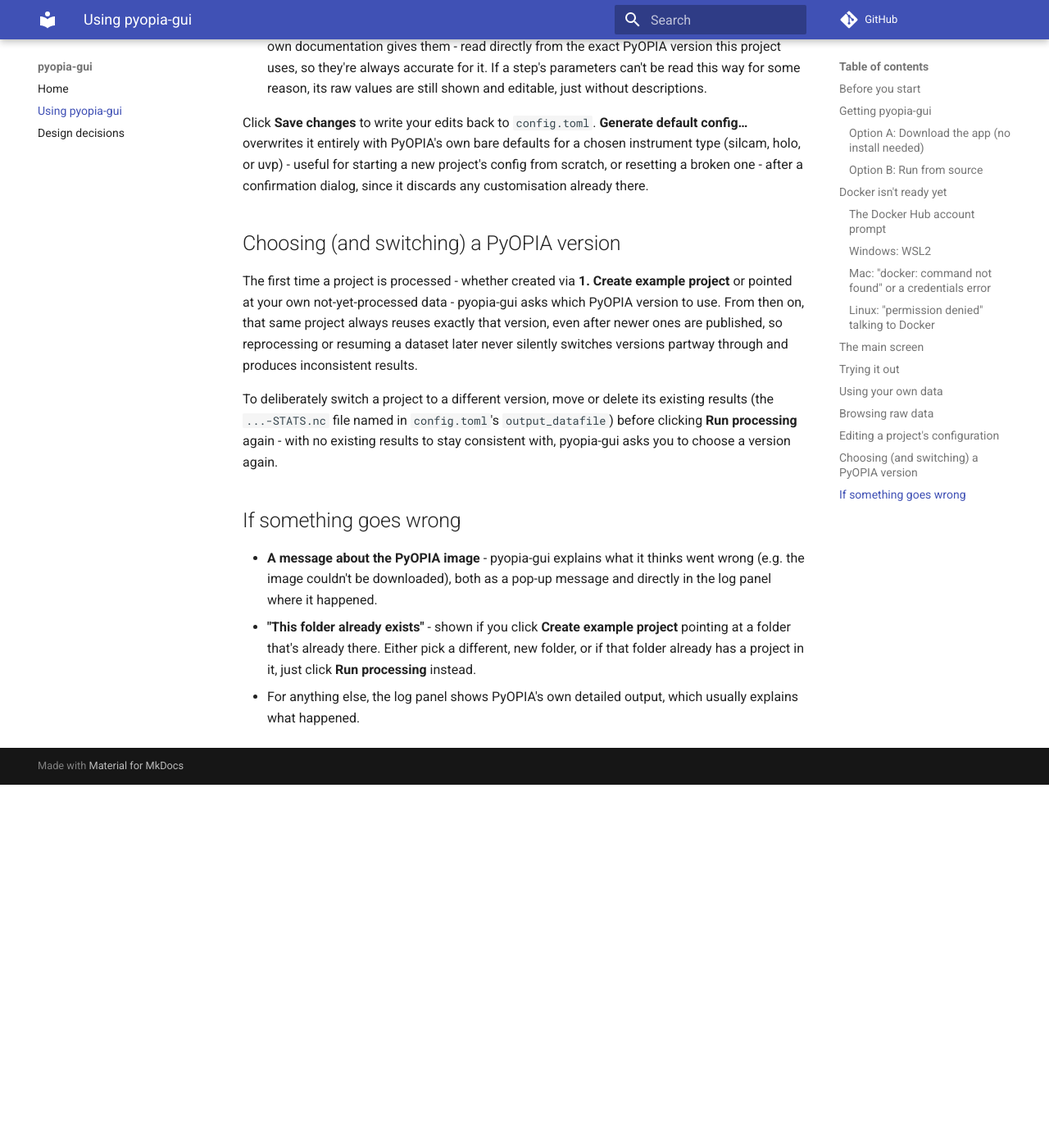
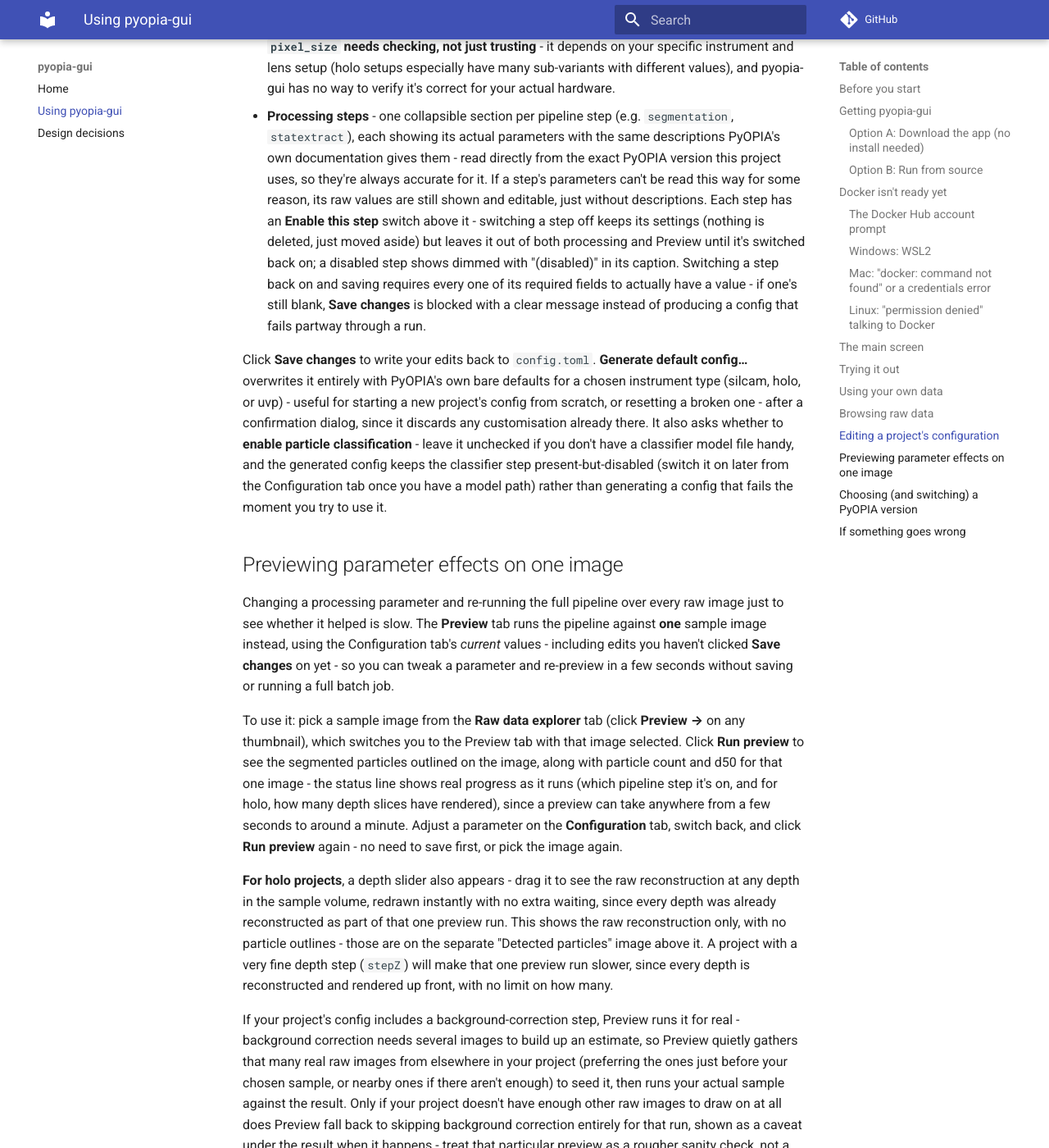
Before and after one commit to nimmo-smith-technologies/pyopia-gui, an MkDocs documentation site: the page built from docs/usage.md, in a window 1280 px wide and 1400 px high, scrolled down 5369 px. Shown: the whole window at 82% size. Built offline with MkDocs 1.6.1 and Material for MkDocs 9.7.7, drawn with Linux system fonts in a browser that asks for light colours; comment, search, counter and statistics services are not loaded; before the commit the page ends 6326 px from its top, so only the background shows below that; some of the changed text lies outside the part shown.

Commit message:
Update docs for the Preview tab and other recent changes
README and docs/usage.md now describe the Preview tab and the Process
tab's output-folder cleanup; docs/index.md's stale "coming soon" line for
the Configuration guide is removed since it shipped months ago.

```diff
--- a/docs/usage.md
+++ b/docs/usage.md
@@ -168,11 +168,18 @@ tabs - each one only usable once it's actually relevant:
    valid PyOPIA project. Lets you view and edit that project's `config.toml` without
    needing a text editor - see [Editing a project's configuration](#editing-a-projects-configuration)
    below.
-4. **Process** - becomes available once the Project folder field points at a valid
+4. **Preview** - becomes available once the Project folder field points at a valid
+   PyOPIA project. Run the current processing parameters against a single sample
+   image to quickly check the effect of a change, without waiting for a full batch
+   run - see [Previewing parameter effects on one image](#previewing-parameter-effects-on-one-image)
+   below.
+5. **Process** - becomes available once the Project folder field points at a valid
    PyOPIA project (a folder with a `config.toml`). **Run processing** runs PyOPIA
    on it - once finished, results are available on the Results tab (including
    generating a montage there, on demand - it isn't built automatically).
-5. **Results** - becomes available once that project actually has results (a
+   **Starting a run clears the project's existing output folder first**, so old
+   results are never left behind to potentially get mixed into new ones.
+6. **Results** - becomes available once that project actually has results (a
    processed stats file). If you point pyopia-gui at an already-processed project,
    it jumps here automatically and shows whatever's already there.
 
@@ -240,13 +247,60 @@ settings and one section per processing step:
   descriptions PyOPIA's own documentation gives them - read directly from the exact
   PyOPIA version this project uses, so they're always accurate for it. If a step's
   parameters can't be read this way for some reason, its raw values are still shown
-  and editable, just without descriptions.
+  and editable, just without descriptions. Each step has an **Enable this step**
+  switch above it - switching a step off keeps its settings (nothing is deleted,
+  just moved aside) but leaves it out of both processing and Preview until it's
+  switched back on; a disabled step shows dimmed with "(disabled)" in its caption.
+  Switching a step back on and saving requires every one of its required fields to
+  actually have a value - if one's still blank, **Save changes** is blocked with a
+  clear message instead of producing a config that fails partway through a run.
 
 Click **Save changes** to write your edits back to `config.toml`. **Generate default
 config…** overwrites it entirely with PyOPIA's own bare defaults for a chosen
 instrument type (silcam, holo, or uvp) - useful for starting a new project's config
 from scratch, or resetting a broken one - after a confirmation dialog, since it
-discards any customisation already there.
+discards any customisation already there. It also asks whether to **enable particle
+classification** - leave it unchecked if you don't have a classifier model file
+handy, and the generated config keeps the classifier step present-but-disabled
+(switch it on later from the Configuration tab once you have a model path) rather
+than generating a config that fails the moment you try to use it.
+
+## Previewing parameter effects on one image
+
+Changing a processing parameter and re-running the full pipeline over every raw
+image just to see whether it helped is slow. The **Preview** tab runs the pipeline
+against **one** sample image instead, using the Configuration tab's *current*
+values - including edits you haven't clicked **Save changes** on yet - so you can
+tweak a parameter and re-preview in a few seconds without saving or running a full
+batch job.
+
+To use it: pick a sample image from the **Raw data explorer** tab (click
+**Preview →** on any thumbnail), which switches you to the Preview tab with that
+image selected. Click **Run preview** to see the segmented particles outlined on
+the image, along with particle count and d50 for that one image - the status line
+shows real progress as it runs (which pipeline step it's on, and for holo, how many
+depth slices have rendered), since a preview can take anywhere from a few seconds
+to around a minute. Adjust a parameter on the **Configuration** tab, switch back,
+and click **Run preview** again - no need to save first, or pick the image again.
+
+**For holo projects**, a depth slider also appears - drag it to see the raw
+reconstruction at any depth in the sample volume, redrawn instantly with no extra
+waiting, since every depth was already reconstructed as part of that one preview
+run. This shows the raw reconstruction only, with no particle outlines - those are
+on the separate "Detected particles" image above it. A project with a very fine
+depth step (`stepZ`) will make that one preview run slower, since every depth is
+reconstructed and rendered up front, with no limit on how many.
+
+If your project's config includes a background-correction step, Preview runs it
+for real - background correction needs several images to build up an estimate,
+so Preview quietly gathers that many real raw images from elsewhere in your
+project (preferring the ones just before your chosen sample, or nearby ones if
+there aren't enough) to seed it, then runs your actual sample against the result.
+Only if your project doesn't have enough other raw images to draw on at all does
+Preview fall back to skipping background correction entirely for that run, shown
+as a caveat under the result when it happens - treat that particular preview as a
+rougher sanity check, not a stand-in for reviewing real results on the
+**Results** tab after a full run.
 
 ## Choosing (and switching) a PyOPIA version
 
```
Also changed, not shown: README.md (+3 -2 lines), docs/index.md (+2 -4 lines).
